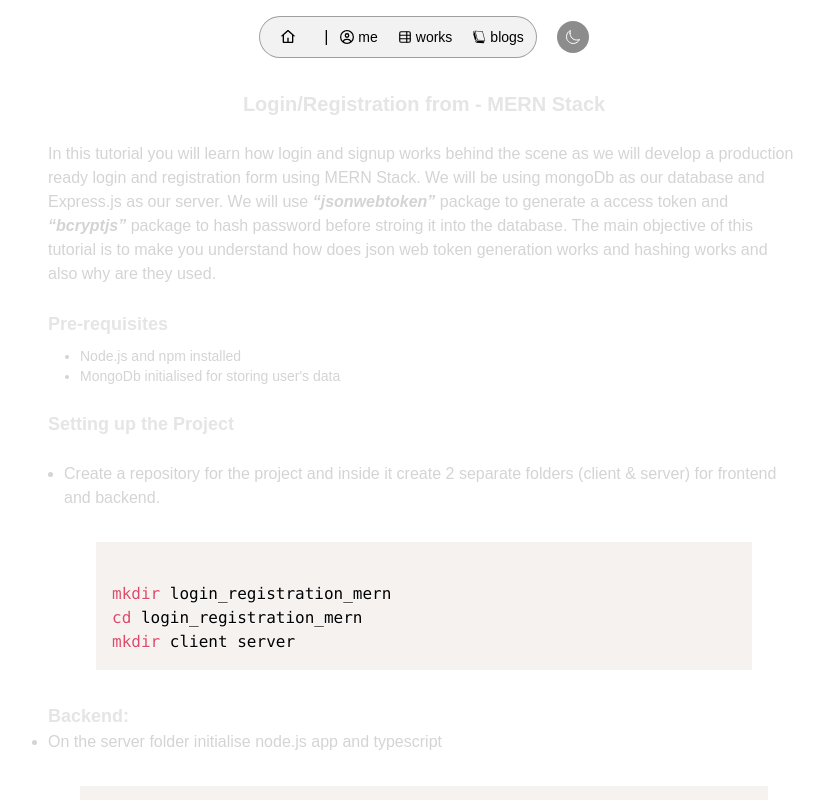
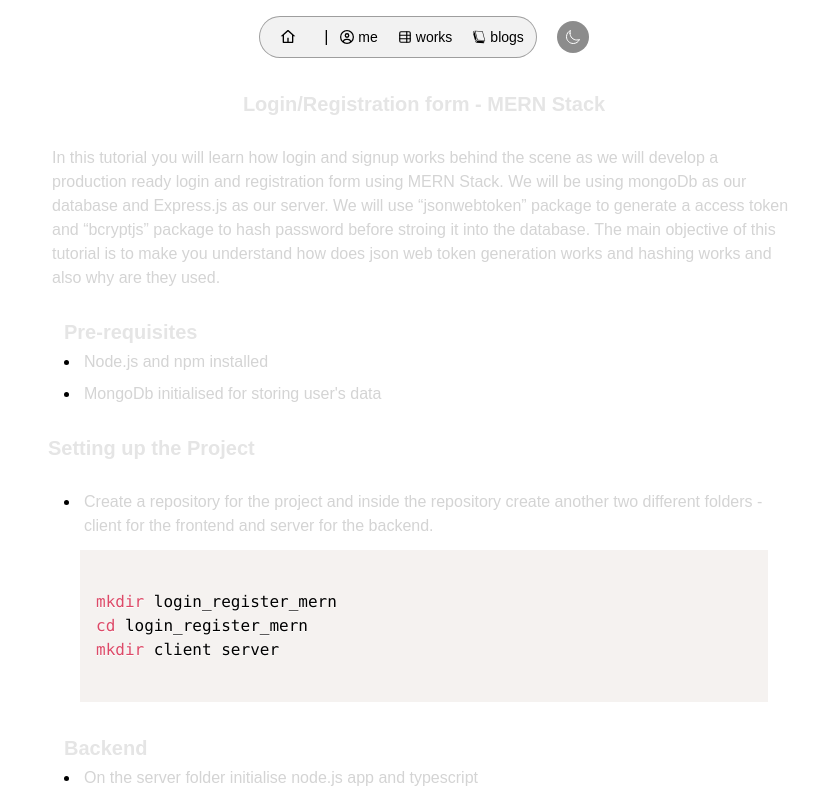
Before and after one commit to tufanrai/Portfolio, a Next.js app: page /blogs/auth_form in a window 1280 px wide. Shown: the whole page, without its empty margins (216-1040 px from the left). Built offline with nearby package versions, Linux system fonts and the light colour scheme.

Commit message:
Updated some blogs part

```diff
--- a/src/app/(dashboard)/blogs/auth_form/page.tsx
+++ b/src/app/(dashboard)/blogs/auth_form/page.tsx
@@ -1,25 +1,89 @@
-"use client";
-import React, { useState } from "react";
+import Header from "@/src/components/Cards/HeaderCard";
+import ListCard from "@/src/components/Cards/ListCard";
+import ParagraphCard from "@/src/components/Cards/ParagraphCard";
+import React from "react";
 import { Prism as SyntaxHighlighter } from "react-syntax-highlighter";
-import { docco } from "react-syntax-highlighter/dist/esm/styles/hljs";
 
 const page = () => {
-  const code = [
-    `
-mkdir login_registration_mern
-cd login_registration_mern
+
+  return (
+    <div className="w-full h-screen overflow-x-hidden flex justify-center">
+      <div className="max-w-[1280px] w-full h-screen px-6 py-4">
+        <Header
+          headerType="prime"
+          content="Login/Registration form - MERN Stack"
+        />
+        <br />
+        <ParagraphCard
+          paragraph={`In this tutorial you will learn how login and signup works behind the
+          scene as we will develop a production ready login and registration
+          form using MERN Stack. We will be using mongoDb as our database and
+          Express.js as our server. We will use “jsonwebtoken”
+          package to generate a access token and “bcryptjs”
+          package to hash password before stroing it into the database. The main
+          objective of this tutorial is to make you understand how does json web
+          token generation works and hashing works and also why are they used.`}
+        />
+        <br />
+        <Header headerType="tri" content="Pre-requisites" />
+        <ListCard
+          contents={[
+            "Node.js and npm installed",
+            "MongoDb initialised for storing user's data",
+          ]}
+        />
+        <br />
+        <Header headerType="sec" content="Setting up the Project" />
+        <br />
+        <ListCard
+          contents={[
+            "Create a repository for the project and inside the repository create another two different folders - client for the frontend and server for the backend.",
+          ]}
+        />
+        <div className="w-full px-8">
+          <SyntaxHighlighter
+            children={`
+mkdir login_register_mern
+cd login_register_mern
 mkdir client server
-`,
-    `
+            `}
+            language="bash"
+          />
+        </div>
+        <br />
+        <Header headerType="tri" content="Backend" />
+        <ListCard
+          contents={[
+            "On the server folder initialise node.js app and typescript",
+          ]}
+        />
+        <div className="w-full px-8">
+          <SyntaxHighlighter
+            children={`
 npm init -y
 npm i typescript
 npx tsc -init
-`,
-    `
+            `}
+            language="bash"
+          />
+        </div>
+        <br />
+        <ListCard contents={["install package and dev-dependencies"]} />
+        <div className="w-full px-8">
+          <SyntaxHighlighter
+            language="bash"
+            children={`
 npm i express mongoose dotenv cors bcryptjs jasonwebtoken
 npm i -D @types/express @types/bcryptjs @types/jsonwebtoken ts-node-dev
-`,
-    `
+              `}
+          />
+        </div>
+        <br />
+        <ListCard contents={["update package.json and tsconfig.json files"]} />
+        <div className="w-full px-8">
+          <SyntaxHighlighter
+            language="json"
+            children={`
 // in package.json file
 "style" : {
     "build" : "tsc",
@@ -29,24 +93,46 @@ npm i -D @types/express @types/bcryptjs @types/jsonwebtoken ts-node-dev
  // in tsconfig.json file
  "rootDir" : "./src",
  "outDir" : "./dist"
-    `,
-    `
+          `}
+          />
+        </div>
+        <br />
+        <ListCard contents={["Create .env file on the roote directory ( server ) to store sensetive and important urls."]}/>
+        <div className="w-full px-8">
+              <SyntaxHighlighter
+                language="bash"
+                children={`
 touch .env
-`,
-    `
+              `}/>
+        </div>
+        <br/>
+        <ListCard contents={["Store all the sensetive urls on .env file"]}/>
+        <div className="w-full px-8">
+          <SyntaxHighlighter
+            language="bash"
+            children={`
 PORT = 5001
 
-DB_URL = '' // you will be provided the connection url when you create a cluster on the atlas mongodb cloud
+DB_URL = ''
 
-JWT_SECRET_KEY = 'Shhh' // you can write anything you want
+JWT_SECRET_KEY = "DoNotShare"
 JWT_EXPIRY_DATE = '30d'
-`,
-    `
+              `}/>
+        </div>
+        <br />
+        <ListCard contents={["Inside server folder create a src folder and inside it create some essential folders along with a server file."]}/>
+        <div className="w-full px-8">
+              <SyntaxHighlighter language="bash" children={`
 mkdir src && cd src
 touch server.ts
 mkdir config controller model router utils
-`,
-    `
+              `}/>
+        </div>
+        <br />
+        <Header headerType="sec" content="Server setup"/>
+        <ListCard contents={["Initialise app, connect the routes and database. ( src/server.ts )"]}/>
+        <div className="w-full px-8">
+          <SyntaxHighlighter language="typescript" children={`
 import 'dotenv/config';
 import express from 'express';
 import cors from 'cors';
@@ -54,7 +140,8 @@ import authRouter from '@/router/authRouter';
 import { dbConfig } from '@/config/dbconfig';
 
 // import ting the root url's from .env file
-const PORT = porcess.env.PORT ?? 8000;
+conimport { DayContext } from '../../../../utils/Providor/Context';
+st PORT = porcess.env.PORT ?? 8000;
 const uri = porcess.env.DB_URI ?? '';
 
 // initialising app
@@ -75,149 +162,133 @@ app.use(express.json());
 app.use('/api/auth', authRouter);
 
 app.listen(port, () => console.log('server started on port: 5001'));
-`,
-  ];
-
-  const [data, setData] = useState(code);
-  return (
-    <div className="w-full h-screen overflow-x-hidden flex justify-center">
-      <div className="max-w-[1280px] w-full h-screen px-6 py-4">
-        <h1 className="w-full text-center font-bold text-xl text-neutral-200">
-          Login/Registration from - MERN Stack
-        </h1>
-        <br />
-        <p className="font-medium text-md text-neutral-300">
-          In this tutorial you will learn how login and signup works behind the
-          scene as we will develop a production ready login and registration
-          form using MERN Stack. We will be using mongoDb as our database and
-          Express.js as our server. We will use{" "}
-          <b>
-            <i>“jsonwebtoken”</i>
-          </b>{" "}
-          package to generate a access token and{" "}
-          <b>
-            <i>“bcryptjs”</i>
-          </b>{" "}
-          package to hash password before stroing it into the database. The main
-          objective of this tutorial is to make you understand how does json web
-          token generation works and hashing works and also why are they used.
-        </p>
-        <br />
-        <h4 className="font-semibold text-lg text-neutral-200">
-          Pre-requisites
-        </h4>
-        <div className="w-full pl-8 mt-2">
-          <ul className="font-medium text-sm text-neutral-300 list-disc">
-            <li>Node.js and npm installed</li>
-            <li>MongoDb initialised for storing user&apos;s data</li>
-          </ul>
+          `}/>
         </div>
         <br />
-        <div>
-          <h2 className="font-semibold text-lg text-neutral-200">
-            Setting up the Project
-          </h2>
-          <br />
-          <div className="w-full px-4">
-            <ul className="font-medium text-md text-neutral-300 list-disc">
-              <li>
-                <p className="font-medium text-md text-neutral-300">
-                  Create a repository for the project and inside it create 2
-                  separate folders (client & server) for frontend and backend.
-                </p>
-                <br />
+        <Header headerType="sec" content="Database configuration"/>
+        <ListCard contents={["connect your server with the database. ( src/config/dbConfig.ts )"]}/>
         <div className="w-full px-8">
-                  <SyntaxHighlighter language="bash">
-                    {data.at(0)}
-                  </SyntaxHighlighter>
-                </div>
-              </li>
-            </ul>
-          </div>
+          <SyntaxHighlighter language="typescript" children={`
+import mongoose from 'mongoose';
+
+// function that connects server with the database.
+export const dbConfig = (uri: string) => {
+	mongoose.connect(uri)
+	.then(() => console.log('server connected to database successfuly')
+	.catch(err => console.log(err));
+};
+          `}/>
         </div>
         <br />
-        <div>
-          <h4 className="font-semibold text-lg text-neutral-200">Backend:</h4>
-          <ul className="font-medium text-md text-neutral-300 list-disc">
-            <li>
-              <p className="font-medium text-md text-neutral-300">
-                On the server folder initialise node.js app and typescript
-              </p>
+        <ListCard contents={["Create a user model. ( model/user.mode.ts )"]}/>
+        <div className="w-full px-8">
+            <SyntaxHighlighter language="typescript" children={`
+import { Schema, model } from 'mongoose';
+
+const UserSchema = new Schema({
+	full_name: {
+		type: String,
+		required: [true, 'please enter your full name']
+	},
+	email: {
+		type: String,
+		required: [true, 'please enter your email']
+	},
+	password: {
+		type: String,
+		required: [true, 'please enter your password']
+	},
+	}, { timestamps: true });
+
+	const User = model('users', UserSchema);
+	export default User;
+            `}/>
+        </div>
         <br />
+        <Header headerType="sec" content="Helping components/Utils"/>
+        <ListCard contents={["Create helping components like asyncHandler, errorHandler, token generator and password hasher."]}/>
         <div className="w-full px-8">
-                <SyntaxHighlighter language="bash">
-                  {data.at(1)}
-                </SyntaxHighlighter>
+          <SyntaxHighlighter language="bash" children={`
+cd utils
+touch asyncHandler.ts errorHandler.ts jwt.utils.ts bcryptjs.utils.ts
+          `}/>
         </div>
-            </li>
-            <li className="mt-2">
-              <p className="font-medium text-md text-neutral-300">
-                install package and dev-dependencies
-              </p>
         <br />
+        <ListCard contents={["Inside asyncHandler.ts file create async handler function"]}/>
         <div className="w-full px-8">
-                <SyntaxHighlighter language="bash">
-                  {data.at(2)}
-                </SyntaxHighlighter>
+          <SyntaxHighlighter language="typescript" children={`
+import { Request, Response, NextFunction, RequestHandler } from 'express';
+
+type Handler = async (req: Request, res: Response, next: NextFunciton) => Promise<any>;
+
+// async handler function
+export const asyncHandler = (fun: Handler) : RequestHandler => {
+	return (req: Request, res: Response, next: NextFunction) => {
+		Promise.resolve(fun(req,res,next)).catch(err => next(err));
+	};
+};
+          `}/>
         </div>
-            </li>
-            <li className="mt-2">
-              <p className="font-medium text-md text-neutral-300">
-                update package.json and tsconfig.json files
-              </p>
         <br />
+        <ListCard contents={["Inside asyncHandler.ts file create async handler function"]}/>
         <div className="w-full px-8">
-                <SyntaxHighlighter language="json">
-                  {data.at(3)}
-                </SyntaxHighlighter>
+            <SyntaxHighlighter language="typescript" children={`
+import { Request, Response, NextFunction, RequestHandler } from 'express';
+
+type Handler = async (req: Request, res: Response, next: NextFunciton) => Promise<any>;
+
+// async handler function
+export const asyncHandler = (fun: Handler) : RequestHandler => {
+	return (req: Request, res: Response, next: NextFunction) => {
+		Promise.resolve(fun(req,res,next)).catch(err => next(err));
+	};
+};
+            `}/>
         </div>
-            </li>
-            <li className="mt-2">
-              <p className="font-medium text-md text-neutral-300">
-                Create .env file on the root directory (server) to store
-                sensetive and important url&apos;s
-              </p>
         <br />
+        <ListCard contents={["Create custom error handler file inside the file errorHandler.ts"]}/>
         <div className="w-full px-8">
-                <SyntaxHighlighter language="bash">
-                  {data.at(4)}
-                </SyntaxHighlighter>
+          <SyntaxHighlighter language="typescript" children={`
+class errorHandler extends Error {
+	statusCode : number;
+	status: 'success' | 'fail' | 'error';
+	success: boolean
+
+	constructor (message: string, statusCode: number) {
+		super(message)
+		(this.statusCode = statusCode);
+		(this.status = statusCode >= 400 && statusCode < 500? 'fail' : 'error');
+		(this.success = false);
+		Error.capturetimestamp(this, errorHandler);
+	};
+};
+
+export default errorHandler;
+          `}/>
         </div>
-            </li>
-            <li className="mt-2">
-              <p className="font-medium text-md text-neutral-300">
-                Store all the senseitve url&apos;s on .env file
-              </p>
         <br />
+        <ListCard contents={["Create a token generator and verifiyer on the jwt.utils.ts file"]}/>
         <div className="w-full px-8">
-                <SyntaxHighlighter language="bash">
-                  {data.at(5)}
-                </SyntaxHighlighter>
+          <SyntaxHighlighter language="typescript" children={`
+import jwt from 'jsonwebtoken';
+
+const jwtSecretKey = process.env.JWT_SECRET_KEY ?? 'Shhh'; // This is the secret key which is used for token generation and decoding of token
+const jwtExpiryDate = process.env.JWT_EXPIRY_DATE ?? '30d'; // This is the expiry date of the token, when the token exceds this time the generated token won't work so that for new token user have to login again.
+
+// token generator function
+export const generateToken = (data: IPayload) => {
+	const token = jwt.sign(data, jwtSecretKey, { expiresIn: jwtExpiryDate as any });
+	return token;
+};
+
+// verify token
+export const verifyToken = (token: string) => {
+	return jwt.verify(token) as jwt.JwtPayload;
+};
+          `}/>
         </div>
-            </li>
-            <li className="mt-2">
-              <p className="font-medium text-md text-neutral-300">
-                Inside server folder create a src folder and inside it create
-                some essential folders along with a server file
-              </p>
+        <ParagraphCard paragraph={"'jsonwebtoken' is one of the package that is used to generate as it's name says 'JSON web token'. This token comes in hand whenever you login to a site, close the site and visit it again after few hours. The generated token when you first loge in will automatically logs in for you such that the second visit to site is direct to your dashboard."} />
         <br />
-              <div className="w-full px-8">
-                <SyntaxHighlighter language="bash">
-                  {data.at(6)}
-                </SyntaxHighlighter>
-              </div>
-            </li>
-          </ul>
-        </div>
-        <div>
-          <h2 className="font-semibold text-lg text-neutral-200">
-            Server Setup
-          </h2>
-          <br />
-          <ul>
-            <li></li>
-          </ul>
-        </div>
       </div>
     </div>
   );
--- a/src/components/Cards/CodeCard.tsx
+++ /dev/null
@@ -1,18 +0,0 @@
-import React from "react";
-
-interface IProps {
-  code: string;
-  codeType: string;
-}
-
-const CodeCard = (props: IProps) => {
-  const code = props.code;
-  const codeType = props.codeType;
-  return (
-    <pre className={`w-full px-8 py-2 bg-neutral-600`}>
-      <code className="w-full">{code}</code>
-    </pre>
-  );
-};
-
-export default CodeCard;
--- /dev/null
+++ b/src/components/Cards/HeaderCard.tsx
@@ -0,0 +1,34 @@
+"use client";
+import React, { useEffect, useState } from "react";
+
+interface IHeadings {
+  content: string;
+  headerType: "prime" | "sec" | "tri";
+}
+
+const Header = ({ content, headerType }: IHeadings) => {
+  const [values, setValues] = useState<null | IHeadings>(null);
+
+  useEffect(() => {
+    setValues({ content, headerType });
+  }, []);
+  return (
+    <>
+      {headerType && headerType == "prime" ? (
+        <h1 className="w-full text-center font-bold text-xl text-neutral-200">
+          {values?.content}
+        </h1>
+      ) : headerType == "sec" ? (
+        <h2 className="w-full font-bold text-xl text-neutral-200">
+          {values?.content}
+        </h2>
+      ) : (
+        <h4 className="w-full font-bold text-xl text-neutral-200 pl-4">
+          {values?.content}
+        </h4>
+      )}
+    </>
+  );
+};
+
+export default Header;
--- /dev/null
+++ b/src/components/Cards/ListCard.tsx
@@ -0,0 +1,23 @@
+import React from "react";
+import ParagraphCard from "./ParagraphCard";
+
+interface IList {
+  contents?: string[];
+}
+
+const ListCard = ({ contents }: IList) => {
+  return (
+    <div className="w-full px-8">
+      <ul className="w-full flex flex-col items-start justify-start list-disc">
+        {contents &&
+          contents.map((value, index) => (
+            <li key={index}>
+              <ParagraphCard paragraph={value} />
+            </li>
+          ))}
+      </ul>
+    </div>
+  );
+};
+
+export default ListCard;
--- /dev/null
+++ b/src/components/Cards/ParagraphCard.tsx
@@ -0,0 +1,14 @@
+import React from "react";
+
+interface IProps {
+  paragraph: string;
+}
+const ParagraphCard = ({ paragraph }: IProps) => {
+  return (
+    <>
+      <p className="font-medium text-md text-neutral-300 p-1">{paragraph}</p>
+    </>
+  );
+};
+
+export default ParagraphCard;
```
Lines whose indentation alone changed are shown as unchanged.
